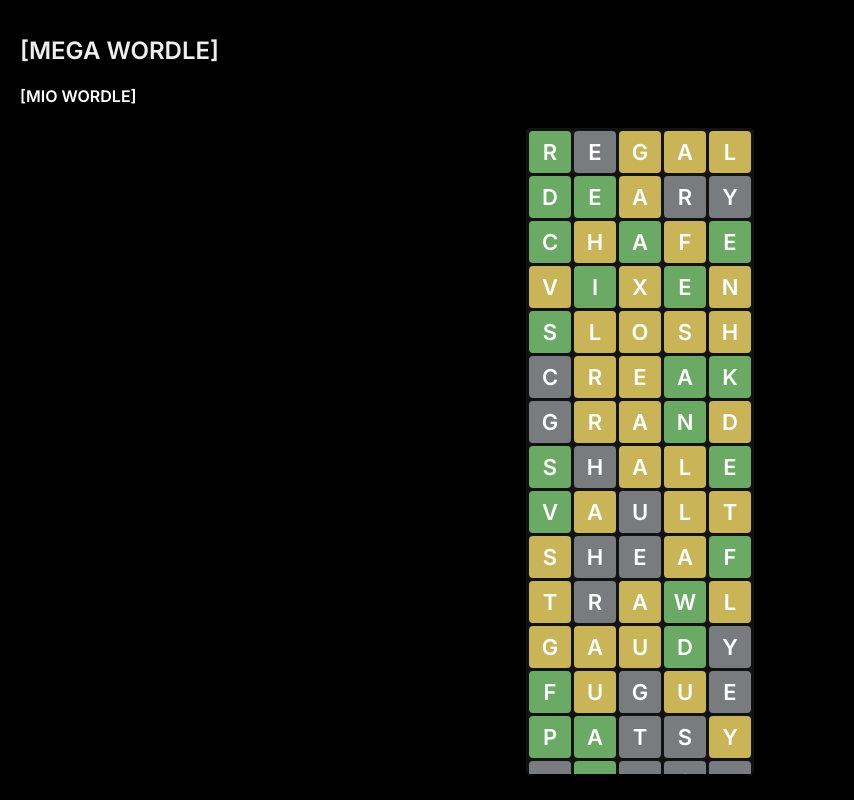
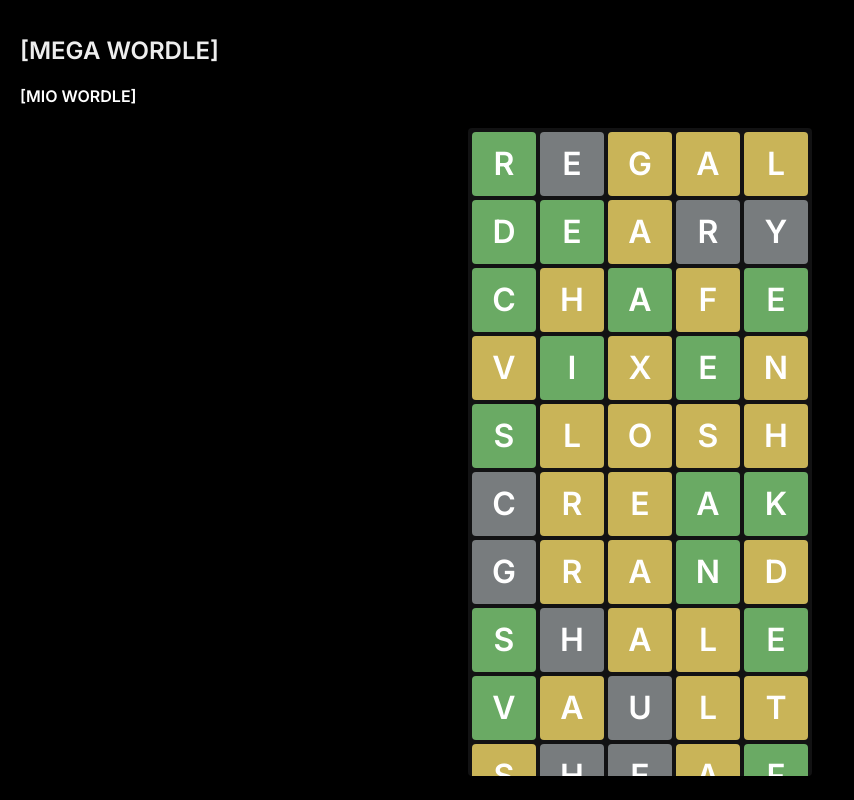
Before and after one commit to luxxiu/mio-wordle, a plain HTML site: page mega-wordle.html in a window 1280 px wide. Shown: the whole page, without its empty margins (0-854 px from the left). Drawn offline with Linux system fonts and the light colour scheme.

Commit message:
Update mega-wordle.html

```diff
--- a/mega-wordle.html
+++ b/mega-wordle.html
@@ -5,25 +5,25 @@
   <title>Mega‑Wordle Torre</title>
   <link rel="stylesheet" href="styles.css">
   <style>
-    :root{
-      --cell:42px;
-      --gap:3px;
+    :root {
+      --cell: 64px; /* aumentata da 42px a 64px */
+      --gap: 4px;   /* leggermente più largo */
     }
 
     /* ===== lavagna unica ===== */
-    #board{
-      display:flex;
-      flex-direction:column;
-      gap:var(--gap);
-      padding:var(--gap);
-      background:#121213;
-      border-radius:4px;
-      /* se diventa lunghissima, la rendo scrollabile in verticale */
-      max-height:80vh;
-      overflow-y:auto;
+    #board {
+      display: flex;
+      flex-direction: column;
+      gap: var(--gap);
+      padding: var(--gap);
+      background: #121213;
+      border-radius: 4px;
+      max-height: 80vh;
+      overflow-y: auto;
 
+      /* 5 celle + 4 gap → più larga grazie a cella più grande */
       width: calc(5 * var(--cell) + 4 * var(--gap));
-      margin: 0 auto; /* centrato orizzontalmente */
+      margin: 0 auto;
     }
     /* una riga Wordle */
     .row{
@@ -31,29 +31,24 @@
       gap:var(--gap);
       cursor:pointer;
     }
-    .cell{
-      width:var(--cell);
-      height:var(--cell);
-      display:flex;
-      align-items:center;
-      justify-content:center;
-      font-size:22px;
-      font-weight:bold;
-      border-radius:4px;
-      text-transform:uppercase;
-      color:#fff;
-    }
-    #count{
-      margin-top:15px;
-      font-weight:bold;
+    .cell {
+      width: var(--cell);
+      height: var(--cell);
+      display: flex;
+      align-items: center;
+      justify-content: center;
+
+      /* font proporzionale anche su desktop */
+      font-size: calc(var(--cell) * 0.5); /* 50% della cella */
+
+      font-weight: bold;
+      border-radius: 4px;
+      text-transform: uppercase;
+      color: #fff;
     }
 
     /* ===== se lo schermo è stretto (telefono) ===== */
     @media (max-width: 600px) {
-      /*
-      Con clamp() la cella cresce finché c'è spazio a disposizione (100vw),
-      ma non supera 80px; così resta leggibile senza diventare enorme.
-      */
       #board {
         --cell: clamp(48px, calc((100vw - 4 * var(--gap)) / 5), 80px);
         width: calc(5 * var(--cell) + 4 * var(--gap));
@@ -62,8 +57,7 @@
       .cell {
         width: var(--cell);
         height: var(--cell);
-        /* font proporzionale al lato della cella (≈45%) */
-        font-size: calc(var(--cell) * 0.45);
+        font-size: calc(var(--cell) * 0.45); /* proporzionale anche qui */
       }
     }
   </style>
```
